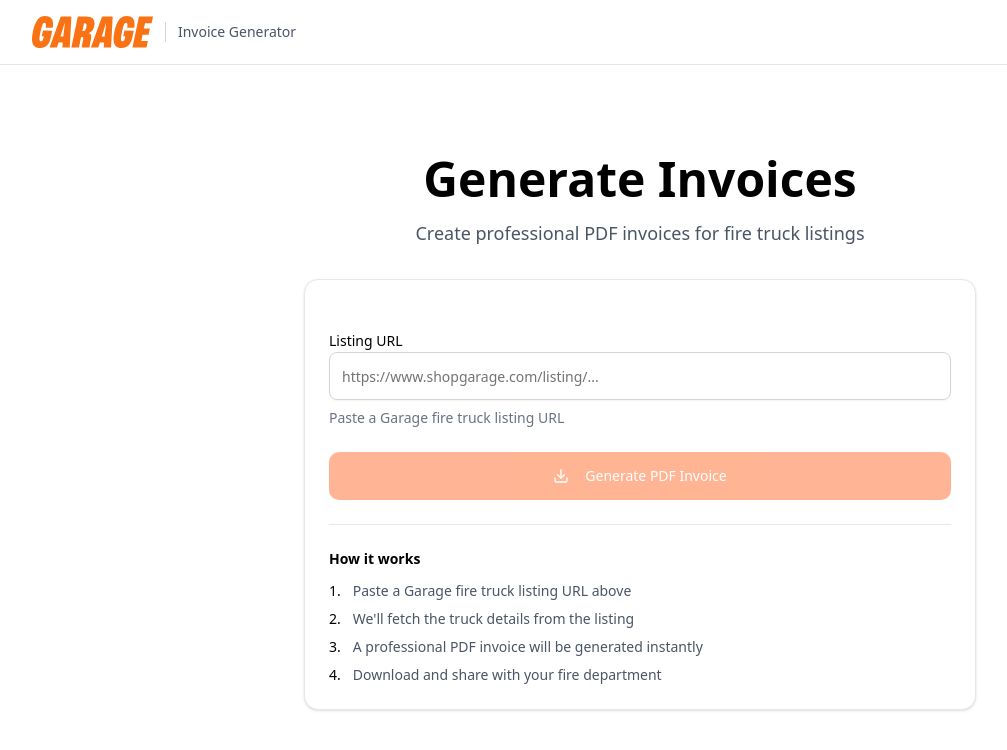
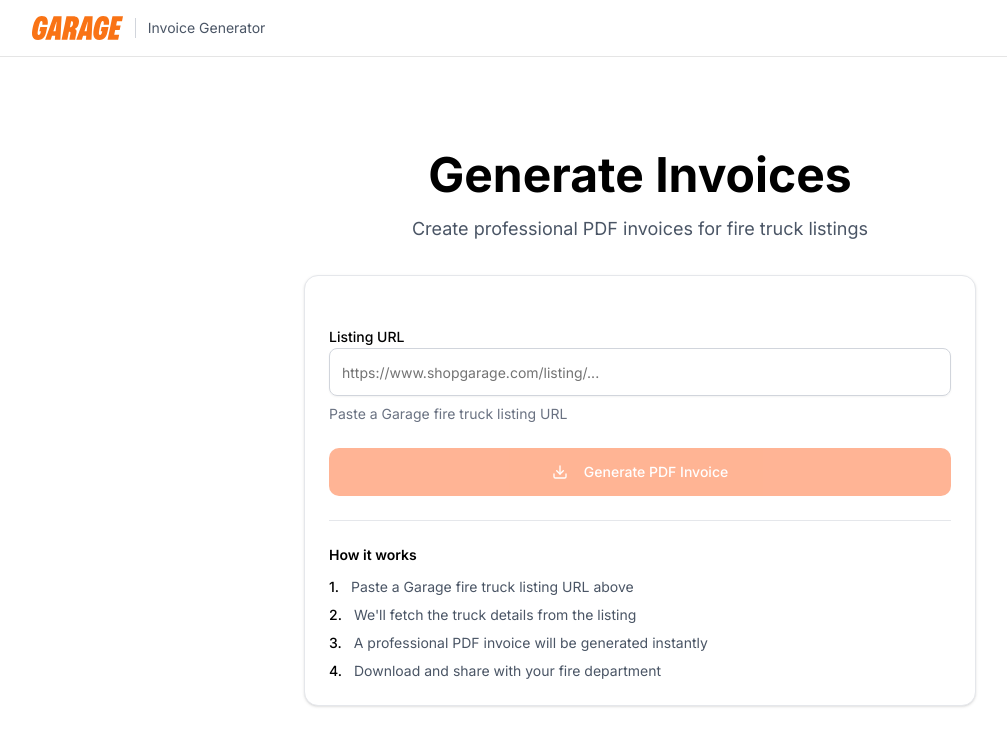
Before and after one commit to tothienbao6a0/garagetakehome, a Next.js app: page / in a window 1280 px wide. Shown: the top 750 px of the page, without its empty margins (0-1007 px from the left). Built offline with nearby package versions, Linux system fonts and the light colour scheme.

Commit message:
style: reduce logo size and add Inter font
- Reduced logo height from h-8 to h-6 for better proportion
- Added Inter font from Google Fonts (modern, professional sans-serif)
- Inter is a popular choice for clean UI design
- All tests still passing (20/20)

```diff
--- a/app/layout.tsx
+++ b/app/layout.tsx
@@ -1,5 +1,11 @@
 import type { Metadata } from "next";
+import { Inter } from "next/font/google";
 import "./globals.css";
+
+const inter = Inter({
+  subsets: ["latin"],
+  display: "swap",
+});
 
 export const metadata: Metadata = {
   title: "Garage Invoice Generator | Fire Truck Equipment Quotes",
@@ -27,7 +33,7 @@ export default function RootLayout({
   children: React.ReactNode;
 }>) {
   return (
-    <html lang="en">
+    <html lang="en" className={inter.className}>
       <body className="antialiased">
         {children}
       </body>
--- a/app/page.tsx
+++ b/app/page.tsx
@@ -16,7 +16,7 @@ export default function Home() {
       <header className="border-b bg-white">
         <div className="max-w-7xl mx-auto px-4 sm:px-6 lg:px-8 py-4 flex items-center justify-between">
           <div className="flex items-center gap-3">
-            <img src="/garage-logo.svg" alt="Garage" className="h-8 w-auto" />
+            <img src="/garage-logo.svg" alt="Garage" className="h-6 w-auto" />
             <span className="text-sm text-gray-600 border-l border-gray-300 pl-3">Invoice Generator</span>
           </div>
         </div>
```
